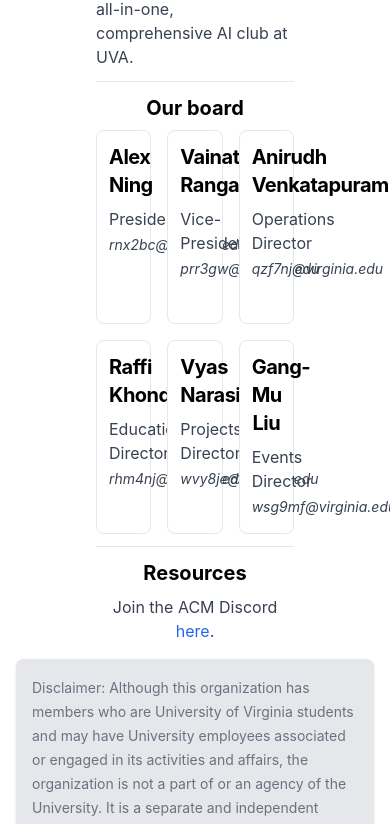
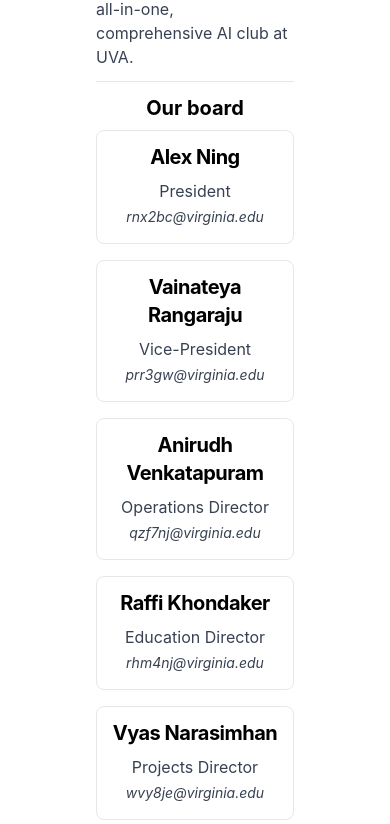
Before and after one commit to VyasNarasimhan/sigai-website, a React (Create React App) app: page / in a window 390 px wide. Shown: the part 835-1659 px from the top of the page. Built offline with nearby package versions, Linux system fonts and the light colour scheme.

Commit message:
better on phone

```diff
--- a/public/index.html
+++ b/public/index.html
@@ -7,7 +7,7 @@
     <meta name="theme-color" content="#000000" />
     <meta
       name="description"
-      content="Web site created using create-react-app"
+      content="Website for SIGAI@ACM, UVA chapter"
     />
     <link rel="apple-touch-icon" href="%PUBLIC_URL%/logo192.png" />
     <!--
--- a/src/pages/Home.js
+++ b/src/pages/Home.js
@@ -48,7 +48,7 @@
                 <hr></hr>
                 <div class="row my-3">
                     <p class="text-xl font-bold mb-2 text-center">Our board</p>
-                    <div class="grid grid-rows-2 grid-cols-3 gap-4">
+                    <div class="grid xl:grid-rows-2 xl:grid-cols-3 gap-4 lg:grid-rows-3 lg:grid-cols-2 md:grid-rows-6 md:grid-cols-1">
                     <div class="p-3 bg-white border border-gray-200 rounded-lg shadow0 text-center">
                             <a href="#">
                                 <h2 class="mb-2 text-xl font-bold tracking-tight text-gray-90">Alex Ning</h2>
```
